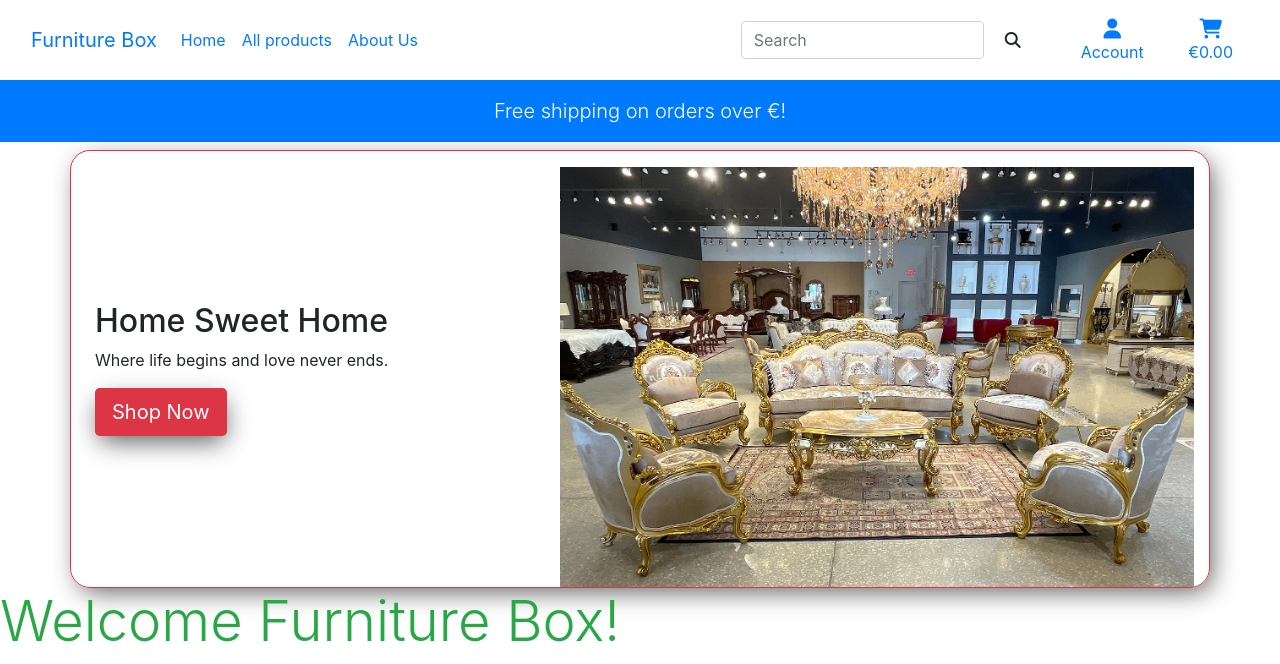
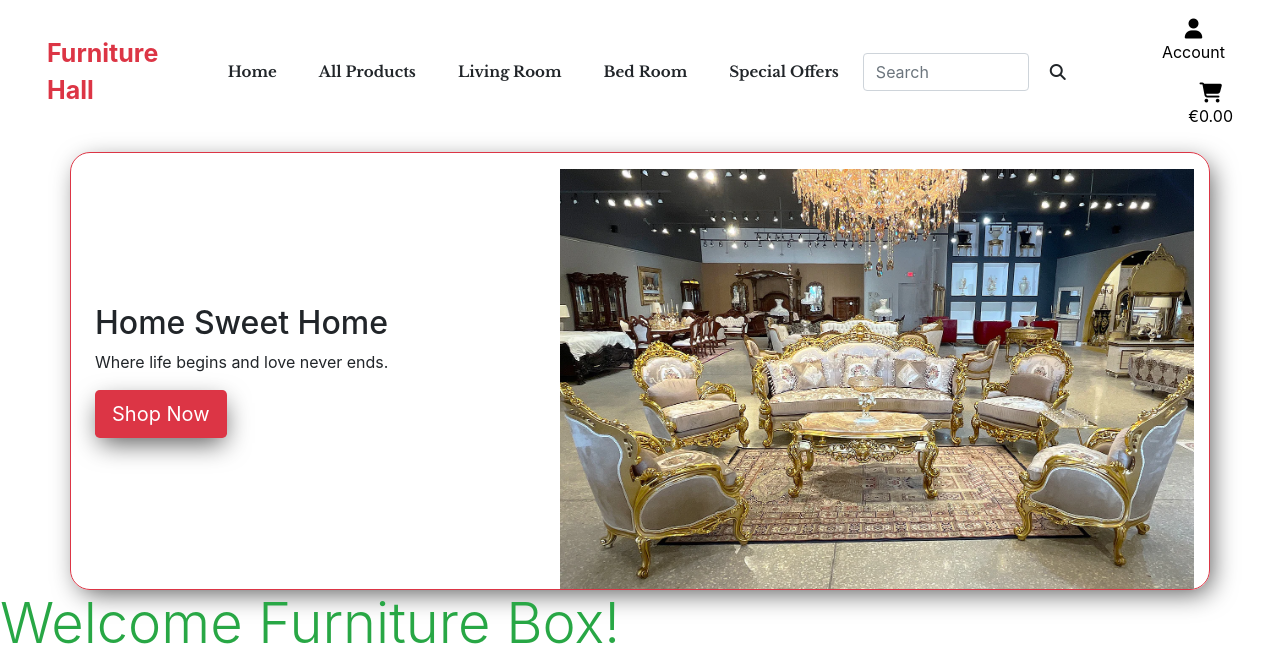
Before and after one commit to Ngozi89/furniturebox, a Django app: page / in a window 1280 px wide. Shown: the top 664 px of the page. Run offline with Django 3.2, Linux system fonts and the light colour scheme; some libraries are stand-ins or nearby versions.

Commit message:
Added and styled navbar and footer

```diff
--- a/static/css/base.css
+++ b/static/css/base.css
@@ -1,4 +1,40 @@
+@import url('https://fonts.googleapis.com/css2?family=Libre+Baskerville:ital,wght@0,400;0,700;1,400&family=Poppins:ital,wght@0,600;1,400&display=swap');
 
+
+body {
+    min-height: 100vh;
+    display: flex;
+    flex-direction: column;
+    background-color: var(--background);
+}
+
+.navbar-brands {
+    color: var(--red);
+    font-size: 25px;
+}
+
+
+.navbar-brand {
+    font-size: 15px;
+    color: var(--black);
+    margin-left: 10px;
+}
+.navbar-nav .nav-link {
+    font-family: 'Libre Baskerville', serif;
+    font-weight: 600;
+
+}
+
+.nav-link:hover{
+    color: red;
+
+}
+
+#account {
+    color: black;
+}
+
+/* End Nav */
 
 
 /* Style hero page */
@@ -40,3 +76,20 @@
     color: var(--red);
 }
 /* End hero page */
+
+#footer {
+    background-color: rgb(219, 230, 230);
+}
+
+.copyright {
+    margin-left: 30px;
+}
+
+.contact {
+    margin-left: 10px;
+
+}
+
+.stripe-img {
+    width: 30vh;
+}
--- a/templates/base.html
+++ b/templates/base.html
@@ -48,56 +48,56 @@
     {% block content %}
     {% endblock %}
     <!-- FOOTER -->
-    <footer class="text-center text-lg-start" id="footer">
-        <div class="container d-flex justify-content-center justify-content-lg-between p-4 border-bottom">
-            <div class="me-5 d-none d-lg-block">
-                <span>Connect with us on social networks:</span>
-            </div>
-            <div id="social-links">
-                <a href="https://www.facebook.com" target="_blank" rel="noopener"
-                    class="me-4 text-reset text-white" aria-label="Link to Facebook">
-                    <i class="fab fa-facebook-f"></i>
-                </a>
-                <a href="https://twitter.com/" target="_blank" rel="noopener" class="me-4 text-reset" aria-label="Link to Twitter">
-                    <i class="fab fa-twitter"></i>
-                </a>
-                <a href="https://www.instagram.com/" target="_blank" rel="noopener" class="me-4 text-reset" aria-label="Link to Instagram">
-                    <i class="fab fa-instagram"></i>
-                </a>
-                <a href="https://www.linkedin.com/" target="_blank" rel="noopener" class="me-4 text-reset" aria-label="Link to LinkedIn">
-                    <i class="fab fa-linkedin"></i>
-                </a>
-            </div>
+    <footer class="text-lg-start" id="footer">
+
+        <div class="container mt-5">
+            <div class="row mt-3 d-flex align-items-center">
+        <div class="col-md-3 col-lg-2 d-flex justify-content-center ">
+            <!-- Important Link -->
+            <ul class="list-unstyled custom-list">
+                <h5>Important Links</h5>
+                <li><a class="text-decoration-none text-start text-black" href="#">About Us</a></li>
+                <li><a class="text-decoration-none text-start text-black" href="#">Support</a></li>
+                <li><a class="text-decoration-none text-start text-black" href="#">F & Q</a></li>
+                <li><a class="text-decoration-none text-start text-black" href="#">Privacy Policy</a></li>
+            </ul>
         </div>
-
-        <div class="container  mt-5">
-          <div class="row mt-3 d-flex align-items-center">
-              <div class="col-md-4 col-lg-4 mx-auto mb-4 text-sm-center">
+        <!-- Contact Link -->
+              <div class="col-md-4 col-lg-4 mx-auto mb-4 text-sm-center contact">
                   <h4 class="fw-bold mb-4" id="contact">Contact</h4>
-                  <p class="mb-0" id="contact"><i class="fas fa-clock text-white"></i> Opening hour: <strong>10:00 - 20:00</strong></p>
-                  <p class="mb-0" id="contact"><i class="fas fa-home me-3 text-white"></i>
+                  <p class="mb-0" id="contact"><i class="fas fa-clock text-black"></i> Opening hour: <strong>10:00 - 20:00</strong></p>
+                  <p class="mb-0" id="contact"><i class="fas fa-home me-3 text-black"></i>
                       222,71 Imaginary Street,
                       <br>
                       Stockholm, Sweden
                   </p>
-                  <p class="mb-0" id="contact"><i class="fas fa-phone me-3 text-white"></i>Phone: 07 12345678</p>
-                  <p id="contact"><i class="fas fa-envelope me-3 text-white"></i>Email: contactfurniturebox@mail.com</p>
+                  <p class="mb-0" id="contact"><i class="fas fa-phone me-3 text-black"></i>Phone: 07 12345678</p>
+                  <p id="contact"><i class="fas fa-envelope me-3 text-black"></i>Email: contactfurniturebox@mail.com</p>
               </div>
-              <div class="col-md-3 col-lg-2 d-flex justify-content-center ">
-                  <ul class="list-unstyled custom-list">
-                      <li><a class="text-decoration-none text-start text-black" href="#">About Us</a></li>
-                      <li><a class="text-decoration-none text-start text-black" href="#">Support</a></li>
-                      <li><a class="text-decoration-none text-start text-black" href="#">F & Q</a></li>
-                      <li><a class="text-decoration-none text-start text-black" href="#">Privacy Policy</a></li>
+              <!-- Stripe -->
+              <div class="col-12 col-lg-2 d-flex justify-content-center mb-4">
+                <img class="stripe-img" src="{% static 'images/stripeE.png' %}" alt="Powered by Stripe">
 
-                  </ul>
-              </div>
-              <div class="col-12 col-lg-2 d-flex justify-content-center mb-4">
-                <img src="{% static 'images/stripeE.png' %}" alt="Powered by Stripe" class="stripe-img">
             </div>
         </div>
     </div>
-    <div class="text-center copyright">
+
+    <p class="m-0 text-center text-black">Follow us<a href="https://www.facebook.com"
+        target="_blank" rel="noopener" class="me-4 text-reset" aria-label="visit our facebook page (opens in a new tab)">
+        <i class="fab fa-facebook-square ms-5"></i></a>
+    <a href="https://www.instagram.com" target="_blank" rel="noopener" class="me-4 text-reset"
+        aria-label="visit our instagram page (opens in a new tab)">
+        <i class="fab fa-instagram-square  ms-5"></i></a>
+    <a href="https://twitter.com" target="_blank" rel="noopener" class="me-4 text-reset"
+        aria-label="visit our twitter page (opens in a new tab)">
+        <i class="fab fa-twitter-square ms-5"></i></a>
+
+        <a href="https://www.linkedin.com/" target="_blank" rel="noopener" class="me-4 text-reset" aria-label="Link to LinkedIn">
+            <i class="fab fa-linkedin  ms-5"></i>
+        </a>
+</p>
+<br>
+    <div class="text-left copyright">
         <p class="mb-0">&copy; Copyright School Project <a href="https://github.com/ngozi89" target="_blank"
                 rel="noopener" class="me-4 text-reset" aria-label="Link to GitHub">
                 <i class="fab fa-github"></i>
--- a/templates/main/nav.html
+++ b/templates/main/nav.html
@@ -4,7 +4,7 @@
 <header>
     <nav class="container-fluid navbar navbar-expand-lg navbar-custom">
       <div class="container-fluid">
-        <a class="navbar-brand" href="/">Furniture Box</a>
+        <a class="navbar-brands nav-link font-weight-bold" href="/">Furniture Hall</a>
         <button class="navbar-toggler" type="button" data-toggle="collapse" data-target="#navbarSupportedContent"
           aria-controls="navbarSupportedContent" aria-expanded="false" aria-label="Toggle navigation">
           <i class="fas fa-bars"></i>
@@ -13,15 +13,69 @@
         <div class="collapse navbar-collapse" id="navbarSupportedContent">
           <ul class="navbar-nav mr-auto">
             <li class="nav-item active">
-              <a class="nav-link" href="{% url 'home' %}">Home</a>
+
+            <li class="nav-item dropdown active">
+              <a class="navbar-brand logo-font font-weight-bold nav-link text-black mr-3" href="{% url 'home' %}" id="specials-link" data-toggle="dropdown" aria-haspopup="true" aria-expanded="false">
+                  Home
+              </a>
+              <div class="dropdown-menu border-0" aria-labelledby="specials-link">
+                  <a href="" class="dropdown-item">Kitchen</a>
+                  <a href="" class="dropdown-item">Light</a>
+                  <a href="" class="dropdown-item">Rugs</a>
+                  <a href="" class="dropdown-item">Childrens Room</a>
+                  <a href="" class="dropdown-item">Canvas</a>
+              </div>
+          </li>
             </li>
-            <li class="nav-item">
-              <a class="nav-link" href="#">All products</a>
-            </li>
-            <li class="nav-item">
-              <a class="nav-link" href="#">About Us</a>
-            </li>
-          </ul>
+
+            <li class="nav-item dropdown">
+              <a class="navbar-brand logo-font font-weight-bold nav-link text-black mr-3" href="#" id="all-products-link" data-toggle="dropdown" aria-haspopup="true" aria-expanded="false">
+                  All Products
+              </a>
+              <div class="dropdown-menu border-0" aria-labelledby="all-products-link">
+                  <a href="" class="dropdown-item">By Price</a>
+                  <a href="" class="dropdown-item ">By Rating</a>
+                  <a href="" class="dropdown-item ">By Category</a>
+                  <a href="" class="dropdown-item">All Products</a>
+              </div>
+          </li>
+          <li class="nav-item dropdown">
+            <a class="navbar-brand logo-font font-weight-bold nav-link text-black mr-3" href="#" id="clothing-link" data-toggle="dropdown" aria-haspopup="true" aria-expanded="false">
+                Living Room
+            </a>
+            <div class="dropdown-menu border-0" aria-labelledby="clothing-link">
+                <a href="" class="dropdown-item">Soffa</a>
+                <a href="" class="dropdown-item">Tv bank</a>
+                <a href="" class="dropdown-item">Soffa Table</a>
+                <a href="" class="dropdown-item">All Sitting Room Deco</a>
+            </div>
+        </li>
+        <li class="nav-item dropdown">
+          <a class="navbar-brand logo-font font-weight-bold nav-link text-black mr-3" href="#" id="homeware-link" data-toggle="dropdown" aria-haspopup="true" aria-expanded="false">
+              Bed Room
+          </a>
+          <div class="dropdown-menu border-0" aria-labelledby="homeware-link">
+              <a href="" class="dropdown-item">Bed</a>
+              <a href="" class="dropdown-item">Madress</a>
+              <a href="" class="dropdown-item">Wardrobe</a>
+              <a href="" class="dropdown-item">Makeup Table</a>
+              <a href="" class="dropdown-item">All Bedroom Deco</a>
+          </div>
+      </li>
+
+      <li class="nav-item dropdown">
+        <a class="navbar-brand logo-font font-weight-bold nav-link text-black mr-3" href="#" id="specials-link" data-toggle="dropdown" aria-haspopup="true" aria-expanded="false">
+            Special Offers
+        </a>
+        <div class="dropdown-menu border-0" aria-labelledby="specials-link">
+            <a href="" class="dropdown-item">New Arrivals</a>
+            <a href="" class="dropdown-item">Deals</a>
+            <a href="" class="dropdown-item">Clearance</a>
+            <a href="" class="dropdown-item">All Specials</a>
+        </div>
+    </li>
+
+  </ul>
           <form action="" class="form-inline my-2 my-lg-0">
             <input class="form-control mr-sm-2 w-75" type="search" name="q" placeholder="Search" aria-label="Search">
             <button class="btn btn-outline-none my-2 my-sm-0" aria-label="search" type="submit"><i
@@ -34,8 +88,8 @@
             <a class="text-black nav-link" href="#" id="user-options" data-toggle="dropdown" aria-haspopup="true"
               aria-expanded="false">
               <div class="text-center">
-                <div><i class="fas fa-user fa-lg"></i></div>
-                <p class="my-0">Account</p>
+                <div><i class="fas fa-user fa-lg" id="account"></i></div>
+                <p class="my-0" id="account">Account</p>
               </div>
             </a>
             <div class="dropdown-menu py-0 border-0 rounded-lg bg-light shadow-lg" aria-labelledby="user-options">
@@ -58,8 +112,8 @@
             <a class="{% if cart_total %}text-primary font-weight-bold{% else %}text-black{% endif %} nav-link"
               href="#">
               <div class="text-center">
-                <div><i class="fas fa-shopping-cart fa-lg"></i></div>
-                <p class="my-0">
+                <div><i class="fas fa-shopping-cart fa-lg" id="account"></i></div>
+                <p class="my-0" id="account">
                   {% if subtotal %}
                   €{{ subtotal|floatformat:2 }}
                   {% else %}
@@ -70,11 +124,6 @@
             </a>
           </li>
         </ul>
-
       </div>
-    </nav>
-    <div
-      class="free-shipping-banner d-flex justify-content-center align-items-center text-white bg-primary font-bold py-3">
-      <strong class="lead text-bold">Free shipping on orders over €{{ free_shipping_threshold }}!</strong>
-    </div>
+</nav>
   </header>
```
